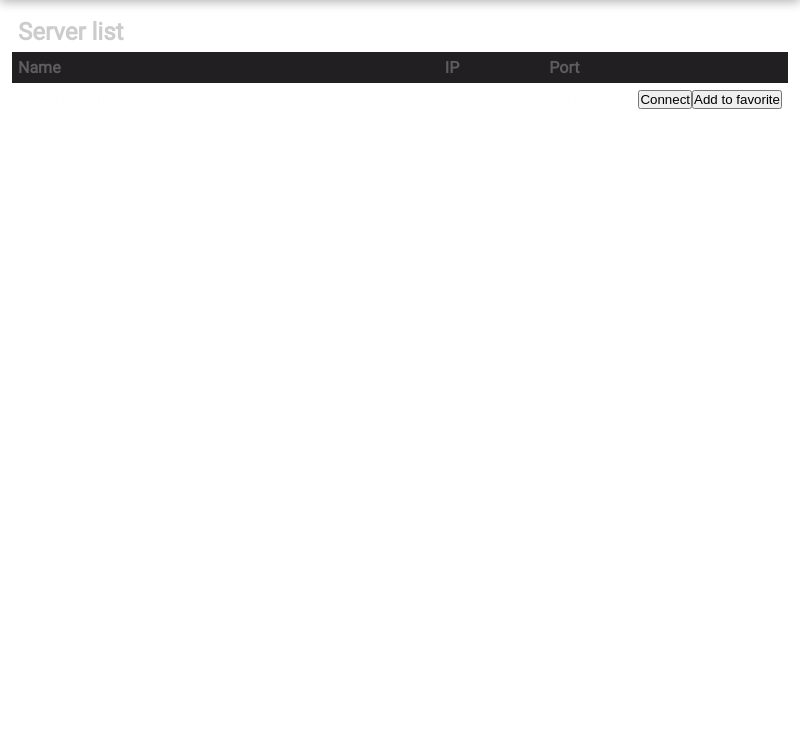
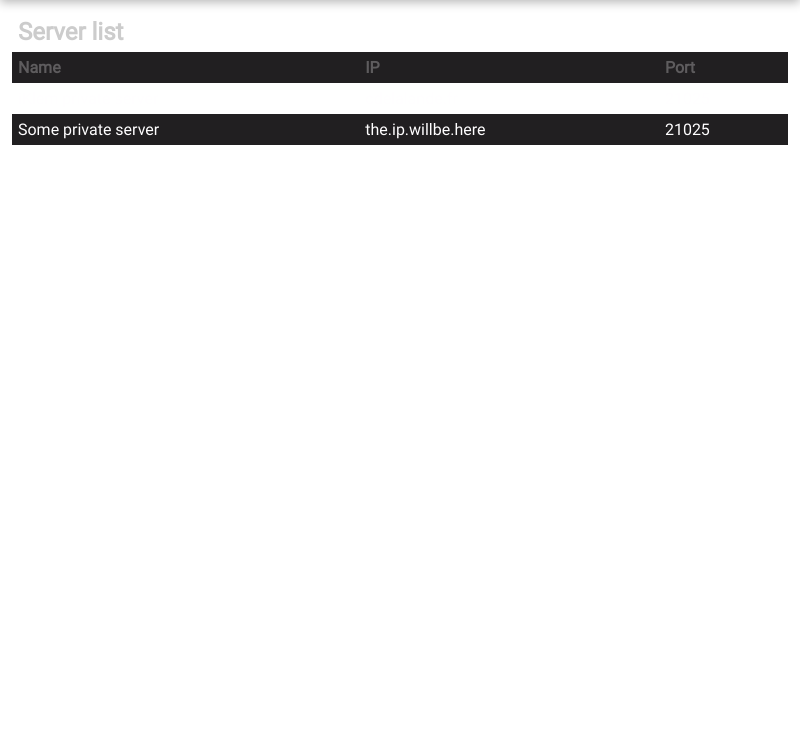
Before and after one commit to fun-alex-alex2006hw/iklem-screeps-client, an Electron app: page app/views/index.html in a window 800 px wide. Shown: the part 60-800 px from the top of the page. Drawn offline with nearby package versions, Linux system fonts and the light colour scheme; no server answers.

Commit message:
removed actions to be added with a new window/container in the web page - beginning of serverManager

```diff
--- a/app/assets/servers.json
+++ b/app/assets/servers.json
@@ -4,5 +4,11 @@
     "ip": "cdelalande.fr",
     "port": 21025,
     "password": ""
+  },
+  {
+    "name": "Some private server",
+    "ip": "the.ip.willbe.here",
+    "port": 21025,
+    "password": ""
   }
 ]
--- a/app/assets/stylesheets/index.css
+++ b/app/assets/stylesheets/index.css
@@ -41,18 +41,15 @@ h2 {
   #serverList tr:nth-child(odd) {
     background-color: #211f21;
   }
+  #serverList tr {
+    cursor: pointer;
+  }
   #serverList th, #serverList td {
     padding: 6px;
   }
-  #serverList #action {
-    width: 0px;
-    text-align: right;
-  }
   #serverList #nameServer {
-    width: 55%;
   }
   #serverList #ipServer, #serverList #portServer {
-    width: 10%;
   }
 
 /* Elevation - Material Design */
--- a/app/controllers/index.js
+++ b/app/controllers/index.js
@@ -1,25 +1,25 @@
-const jq = require("jquery");
+const jq = require("jquery"),
+  main = require("electron").remote.require("./main");
 
 function createServerList() {
   const jsonServers = require("../assets/servers.json");
   if (jsonServers && jsonServers.length > 0) {
     jq("#serverList").append("<!-- AUTO GENERATED BY THE CONTROLLER -->");
+    let cpt = 0;
     for(server of jsonServers) {
       let tableRow = jq("<tr/>");
-
       let name = jq("<td/>").append(server.name);
       let ip = jq("<td/>").append(server.ip);
       let port = jq("<td/>").append(server.port);
 
-      let actions = jq("<td/>");
-        let connect = jq("<button/>").append("Connect");
-        let favorite = jq("<button/>").append("Add to favorite");
+      tableRow.attr("id", cpt);
+      tableRow.append([name, ip, port]);
+      tableRow.click((e) => {
+        console.log(main.selectedServer(e.currentTarget.id));
+      });
 
-      actions.attr("id", "action");
-      actions.append([connect, favorite]);
-
-      tableRow.append([name, ip, port, actions]);
       jq("#serverList").append(tableRow);
+      cpt++;
     }
   }
 }
--- a/app/views/index.html
+++ b/app/views/index.html
@@ -19,7 +19,6 @@
           <th id="nameServer">Name</th>
           <th id="ipServer">IP</th>
           <th id="portServer">Port</th>
-          <th id="action"></th>
         </thead>
       </table>
     </div>
```
Also changed, not shown: app/main.js (+6 -1 lines), app/scripts/serverManager.js (added, +11 -0 lines), app/assets/images/favorite.svg (added).
